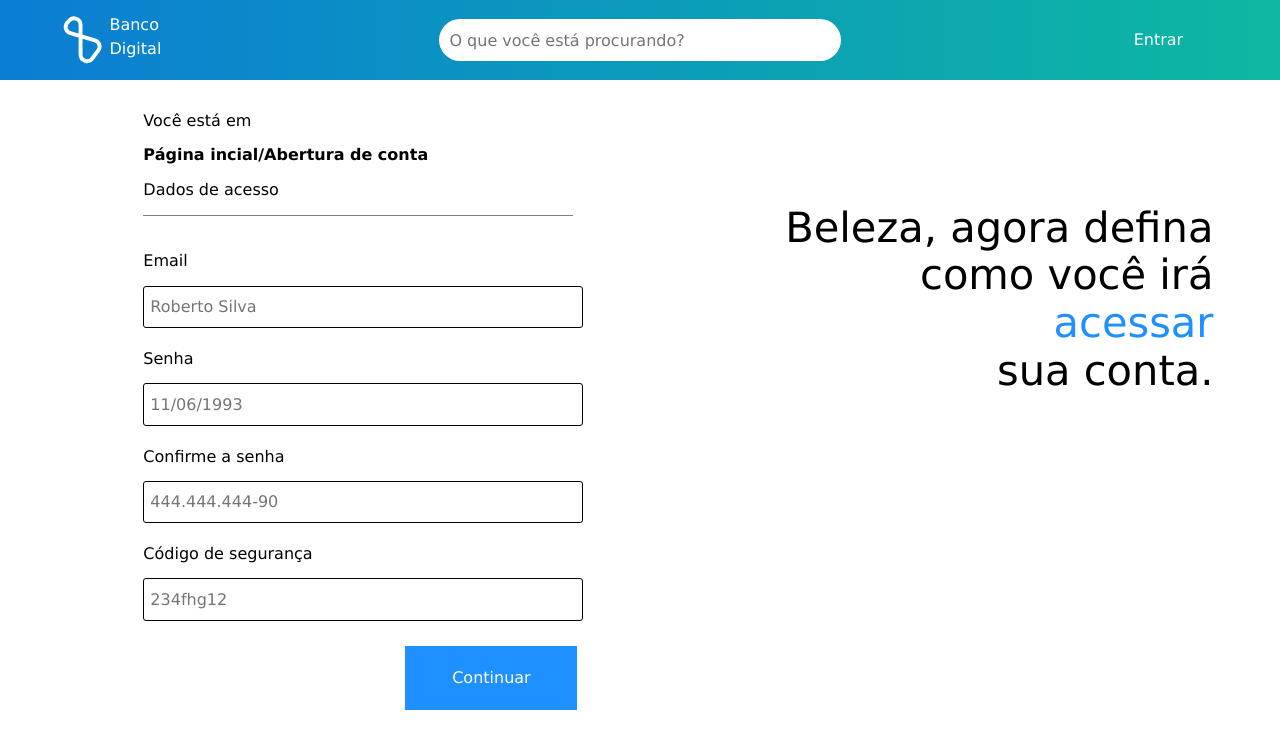
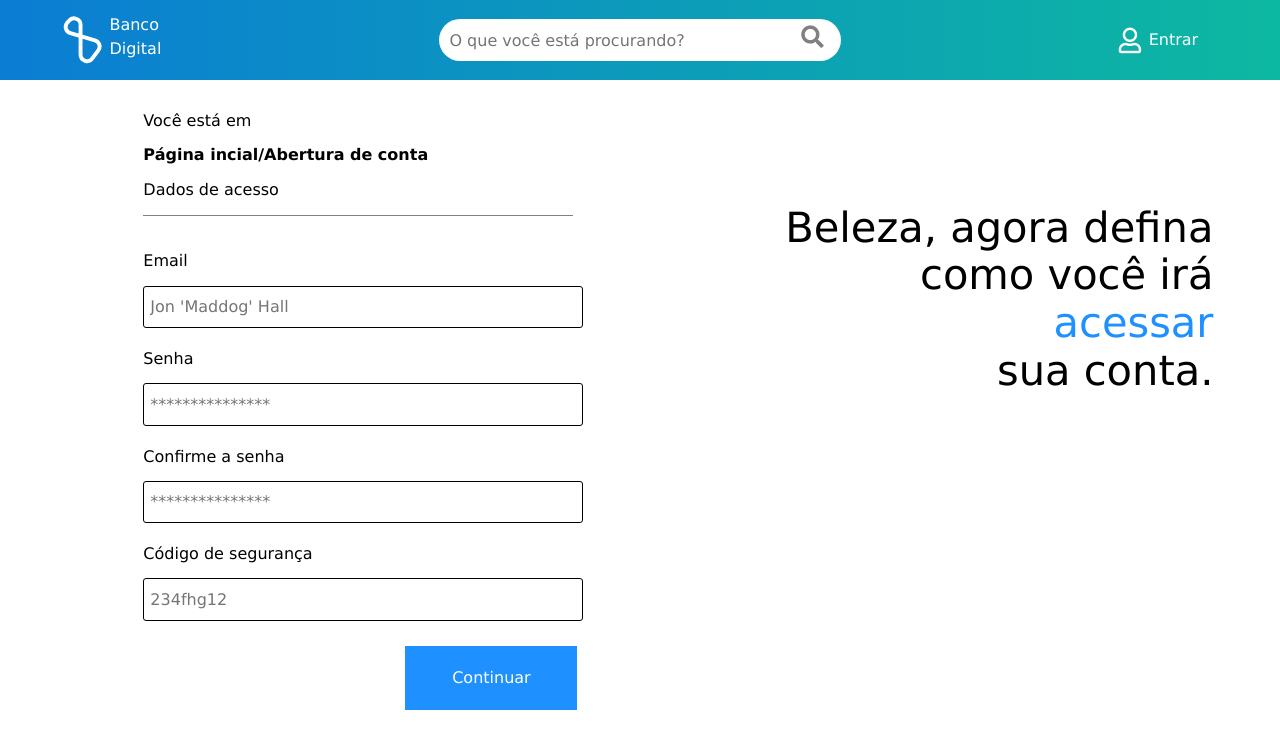
Before and after one commit to brunogarruda/bootcamp-react, a plain HTML site: page Template/form2.html in a window 1280 px wide. Drawn offline with Linux system fonts and the light colour scheme.

Commit message:
layout changes

```diff
--- a/Template/css/style.css
+++ b/Template/css/style.css
@@ -9,6 +9,10 @@ body {
     margin: 0;
     padding: 0;
     font-family: 'Lucida Sans', 'Lucida Sans Regular', 'Lucida Grande', 'Lucida Sans Unicode', Geneva, Verdana, sans-serif;
+}
+
+.inputSearch{
+    outline: 0;
 }
 
 .bckGradient {
@@ -48,12 +52,21 @@ body {
 }
 
 .inputSearch {
+    outline: 0;
     border: none;
     cursor: pointer;
+    padding-left: 10px;
     border-radius: 30px;
-    padding-left: 10px;
     background-color: white;
     text-align: left !important;
+}
+
+.searchIcon {
+    top: 3.2vh;
+    left: 62.6VW;
+    color: gray;
+    font-size: 1.4em;
+    position: absolute;
 }
 
 .navbar {
@@ -98,6 +111,7 @@ body {
 }
 
 .brand p {
+    cursor: default;
     margin: 0;
     height: 50%;
     width: 100%;
@@ -136,8 +150,15 @@ body {
     color: white;
 }
 
+.login i{
+    float: left;
+    width: 30px;
+    height: 24px;
+    color:white;
+    font-size: 1.6em;
+}
+
 .login a:hover {
-    color: #00a4c5;
     text-decoration: none;
     transition: .2s ease-in-out;
 }
@@ -151,6 +172,7 @@ body {
 }
 
 .welcome p {
+    cursor: default;
     margin: 0%;
     float: left;
     width: 100%;
--- a/Template/form2.html
+++ b/Template/form2.html
@@ -7,6 +7,8 @@
     <meta http-equiv="X-UA-Compatible" content="ie=edge">
     <link rel="stylesheet" type="text/css" href="./css/style.css">
     <link rel="stylesheet" type="text/css" href="./css/normalize.css">
+    <link rel="stylesheet" href="https://cdnjs.cloudflare.com/ajax/libs/font-awesome/5.9.0/css/all.css"
+        integrity="sha256-PF6MatZtiJ8/c9O9HQ8uSUXr++R9KBYu4gbNG5511WE=" crossorigin="anonymous" />
     <title>Banco Digital</title>
 </head>
 
@@ -27,12 +29,12 @@
 
         <div class="searchbar">
             <Input class="inputSearch" placeholder="O que você está procurando?">
-            <i>
-            </i>
+            <i class="fas fa-search searchIcon"></i>
             </Input>
         </div>
 
         <div class="login">
+            <i class="far fa-user"></i>
             <a href="#">Entrar</a>
         </div>
 
@@ -50,13 +52,13 @@
         </div>
 
         <div>
-            <form action="" class="formDefault">
+            <form action="./congrats.html" class="formDefault">
                 <label for="">Email</label>
-                <input class="inputDefault" type="text" placeholder="Roberto Silva">
+                <input class="inputDefault" type="text" placeholder="Jon 'Maddog' Hall">
                 <label for="">Senha</label>
-                <input class="inputDefault" type="text" placeholder="11/06/1993">
+                <input class="inputDefault" type="text" placeholder="***************">
                 <label for="">Confirme a senha</label>
-                <input class="inputDefault" type="text" placeholder="444.444.444-90">
+                <input class="inputDefault" type="text" placeholder="***************">
                 <label for="">Código de segurança</label>
                 <input class="inputDefault" type="text" placeholder="234fhg12">
                 <div class="formFooter">
```
Also changed, not shown: Template/congrats.html (+8 -6 lines), Template/form1.html (+5 -4 lines), Template/index.html (+5 -3 lines), 1 other file.
